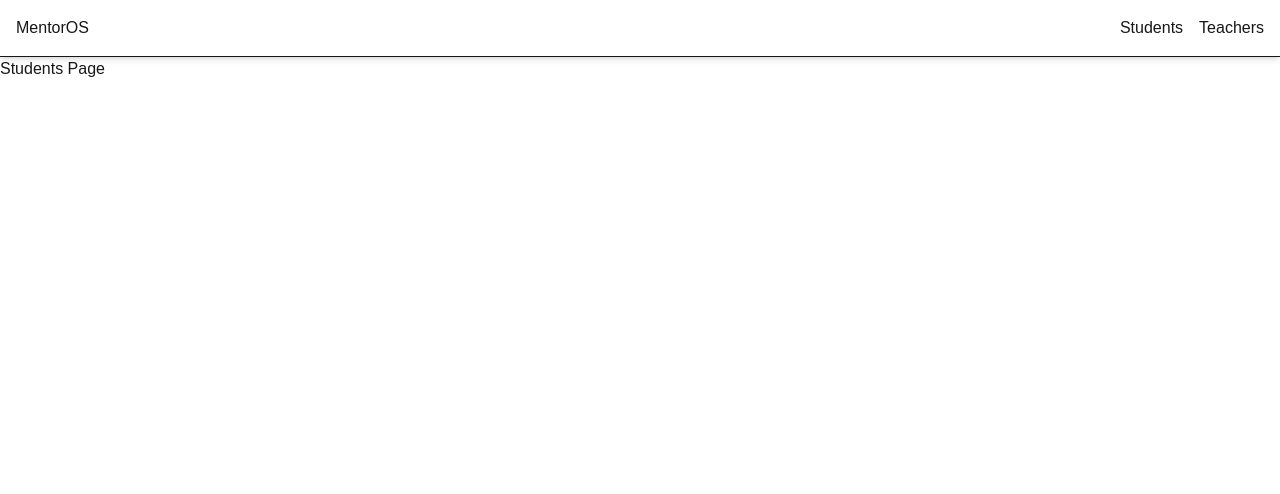
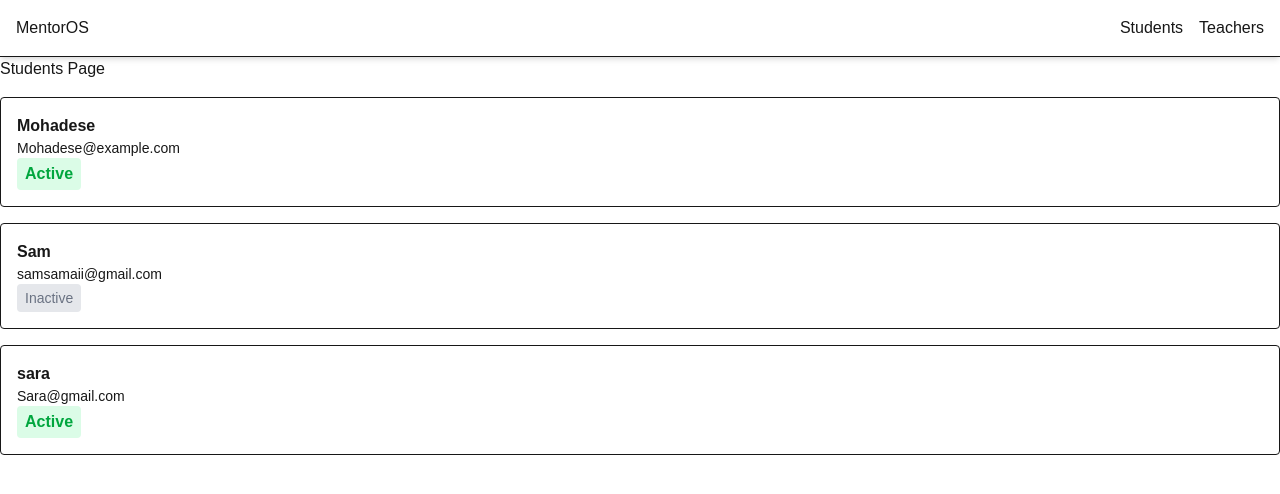
Before and after one commit to Mohadesebrm/mentoros, a Next.js app: page /students in a window 1280 px wide. Shown: the top 494 px of the page. Built offline with nearby package versions, Linux system fonts and the light colour scheme.

Commit message:
Build student list and status badges

```diff
--- a/app/students/page.tsx
+++ b/app/students/page.tsx
@@ -1,5 +1,42 @@
 export default function Students () {
+    const students=[
+    {
+       id:1,
+        name: "Mohadese",
+        email:"Mohadese@example.com",
+        status:"Active"
+    },
+    {
+        id:2,
+        name:"Sam",
+        email:"samsamaii@gmail.com",
+        status:"Inactive"
+    },
+    {
+        id:3,
+        name:"sara",
+        email:"Sara@gmail.com",
+        status:"Active"
+    },
+    ];
     return (
+        <div className="flex flex-col gap-4">
         <h1>Students Page</h1>
+        {students.map((student)=>(
+            <div key={student.id} className="border p-4 rounded">
+              <p className="font-bold">{student.name}</p>
+              <p className="text-sm">{student.email}</p>
+              <p
+              className={
+                student.status==="Active"
+                ?"inline-block bg-green-100 text-green-600 font-bold px-2 py-1 rounded"
+                :"inline-block bg-gray-200 text-gray-500 text-sm px-2 py-1 rounded"
+              }
+              >
+                {student.status}
+                </p>
+                </div>
+        ))}
+        </div>
     );
 }
```
